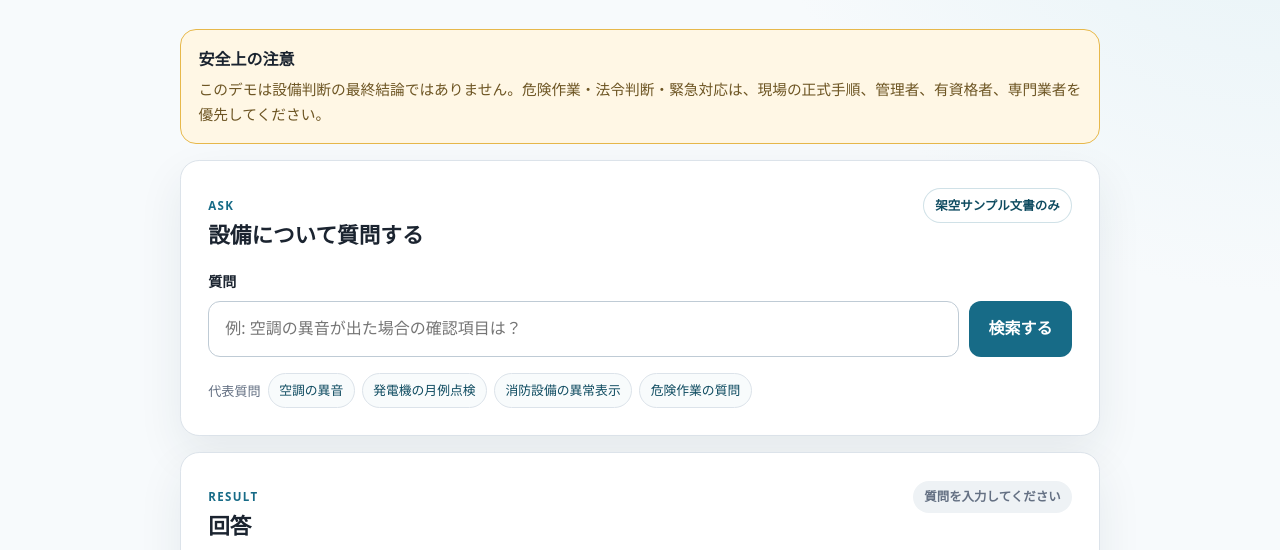
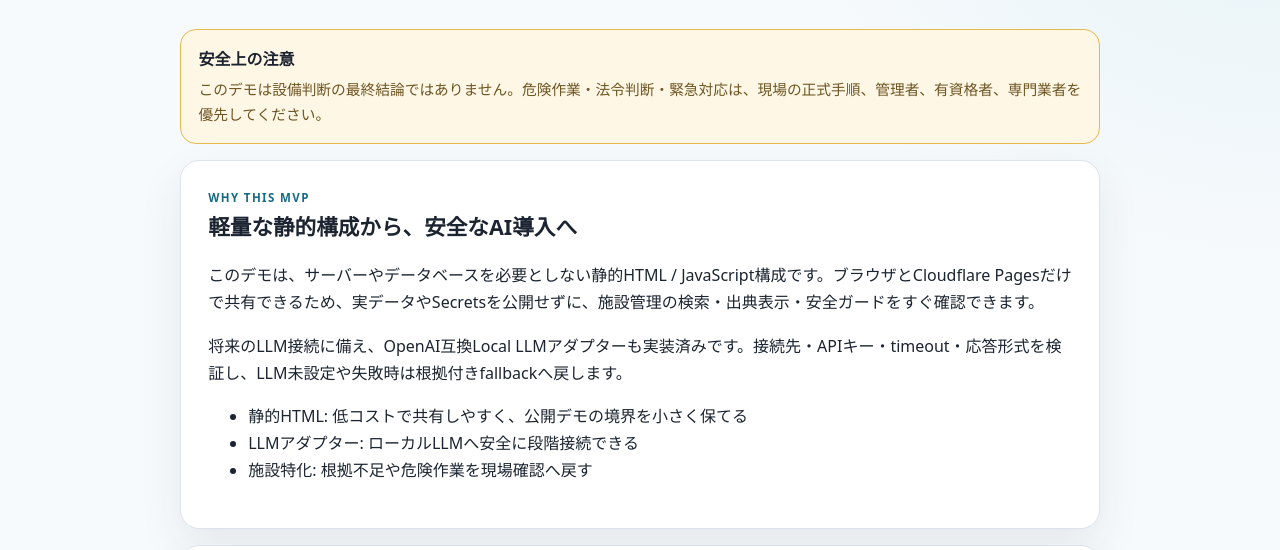
Before and after one commit to second-works/facility-ai-assistant, a plain HTML site: page web/index.html in a window 1280 px wide. Shown: the part 250-800 px from the top of the page. Drawn offline with Linux system fonts and the light colour scheme.

Commit message:
docs: 静的構成とLLMアダプターの訴求を追加

```diff
--- a/web/index.html
+++ b/web/index.html
@@ -22,6 +22,22 @@
       <section class="safety-notice" aria-label="安全に関する注意">
         <strong>安全上の注意</strong>
         <p>このデモは設備判断の最終結論ではありません。危険作業・法令判断・緊急対応は、現場の正式手順、管理者、有資格者、専門業者を優先してください。</p>
+      </section>
+
+      <section class="panel" aria-labelledby="architecture-heading">
+        <div class="section-heading">
+          <div>
+            <p class="eyebrow">WHY THIS MVP</p>
+            <h2 id="architecture-heading">軽量な静的構成から、安全なAI導入へ</h2>
+          </div>
+        </div>
+        <p>このデモは、サーバーやデータベースを必要としない静的HTML / JavaScript構成です。ブラウザとCloudflare Pagesだけで共有できるため、実データやSecretsを公開せずに、施設管理の検索・出典表示・安全ガードをすぐ確認できます。</p>
+        <p>将来のLLM接続に備え、OpenAI互換Local LLMアダプターも実装済みです。接続先・APIキー・timeout・応答形式を検証し、LLM未設定や失敗時は根拠付きfallbackへ戻します。</p>
+        <ul>
+          <li>静的HTML: 低コストで共有しやすく、公開デモの境界を小さく保てる</li>
+          <li>LLMアダプター: ローカルLLMへ安全に段階接続できる</li>
+          <li>施設特化: 根拠不足や危険作業を現場確認へ戻す</li>
+        </ul>
       </section>
 
       <section class="panel" aria-labelledby="question-heading">
```
Also changed, not shown: 1 other file.
